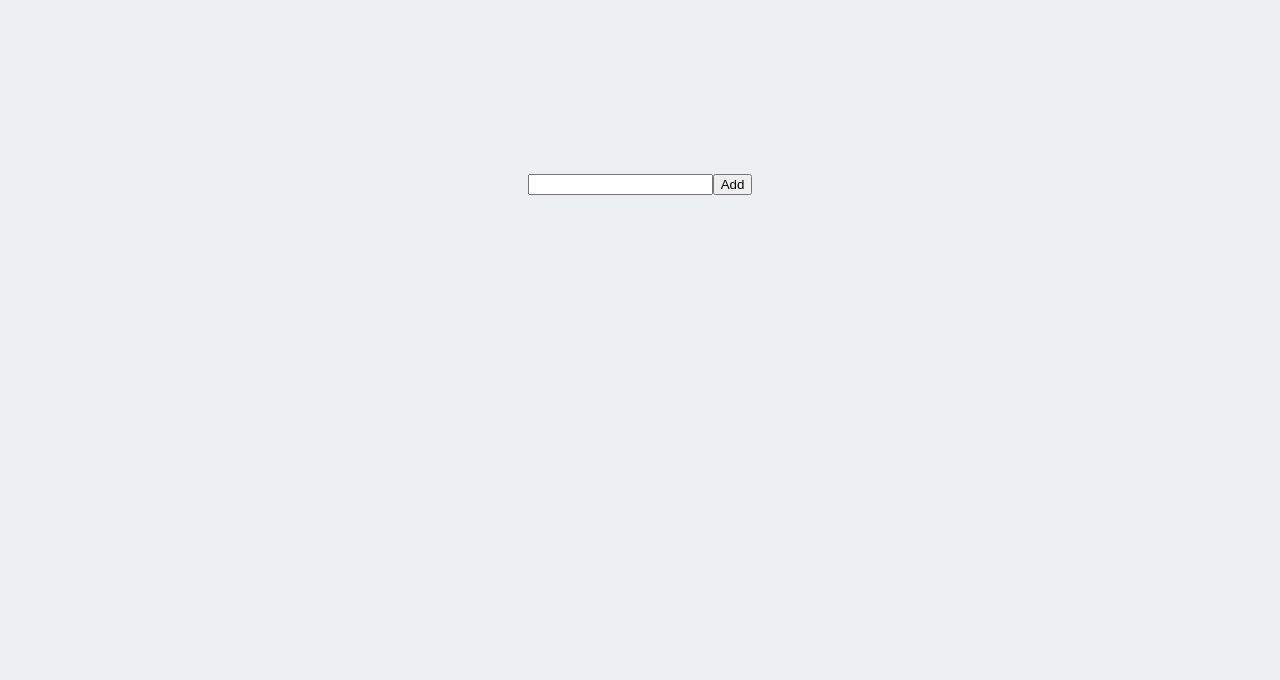
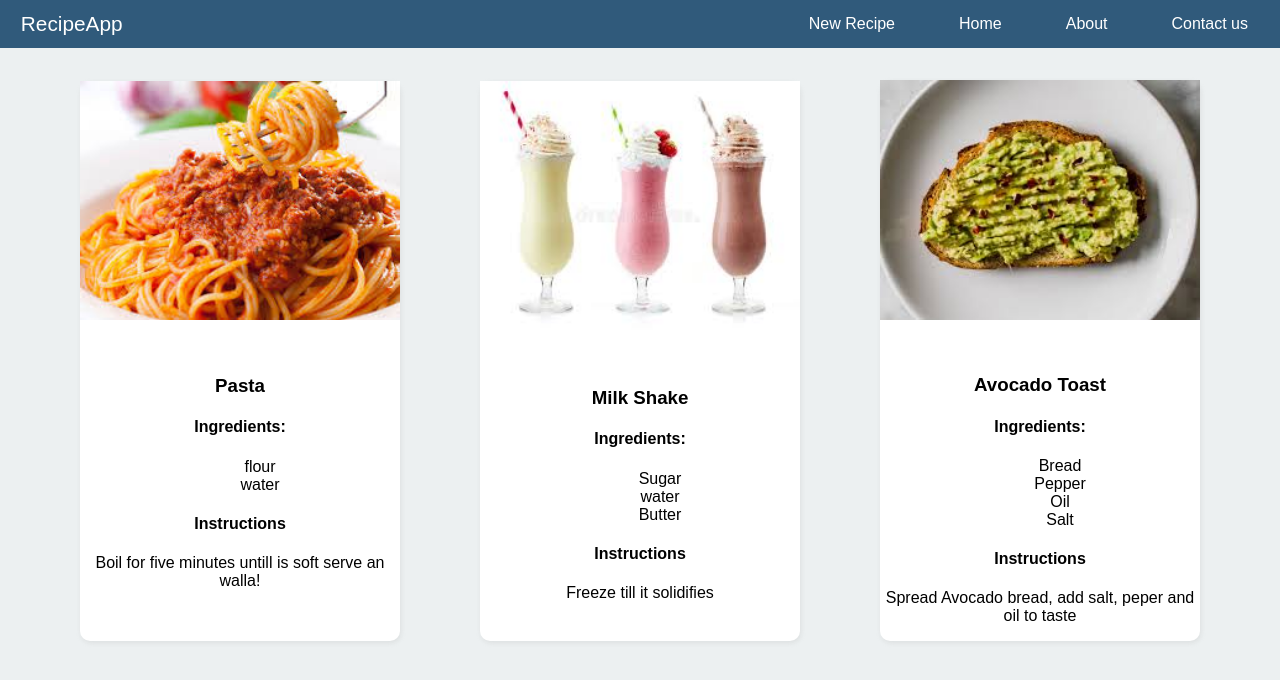
Before and after one commit to Haroonabdulrazaq/React-tutorial, a React (Create React App) app in the folder helloworld/: page / in a window 1280 px wide. Shown: the top 680 px of the page. Built offline with nearby package versions, Linux system fonts and the light colour scheme.

Commit message:
shaerd state with parent

```diff
--- a/helloworld/src/App.js
+++ b/helloworld/src/App.js
@@ -1,16 +1,43 @@
 import React, { Component } from 'react';
 import './App.css';
-import Todo from "./Todo";
+import Navbar from './Navbar';
+import RecipeList from './RecipeList';
+// import Todo from "./Todo";
 
 class App extends Component{
   constructor(props){
     super(props);
+    this.state = {
+      recipes: [{
+        id:1,
+        title: "Pasta",
+        ingredients: ["flour", "water"],
+        img: "spagehtti.jpeg",
+        instructions: "Boil for five minutes untill is soft serve an walla!"
+      },
+      {
+        id:2,
+        title: "Milk Shake",
+        ingredients: ["Sugar", "water", "Butter"],
+        img: "milkshake.jpeg",
+        instructions: "Freeze till it solidifies"
+      },
+      {
+        id:3,
+        title: "Avocado Toast",
+        ingredients: ["Bread", "Pepper", "Oil", "Salt"],
+        img: "Avocado.jpeg",
+        instructions: "Spread Avocado bread, add salt, peper and oil to taste"
+      }],
+      nextRecipeId: 3,
+    }
   }
 
   render(){
     return(
       <div className="App">
-        <Todo/>
+        <Navbar />
+        <RecipeList recipes = {this.state.recipes}/>
       </div>
     )
   }
--- a/helloworld/src/RecipeList.js
+++ b/helloworld/src/RecipeList.js
@@ -6,32 +6,13 @@
 
 
 class RecipeList extends Component {
-  static defaultProps = {
-    recipe: [{
-      title: "Pasta",
-      ingredients: ["flour", "water"],
-      img: "spagehtti.jpeg",
-      instructions: "Boil for five minutes untill is soft serve an walla!"
-    },
-    {
-      title: "Milk Shake",
-      ingredients: ["Sugar", "water", "Butter"],
-      img: "milkshake.jpeg",
-      instructions: "Freeze till it solidifies"
-    },
-    {
-      title: "Avocado Toast",
-      ingredients: ["Bread", "Pepper", "Oil", "Salt"],
-      img: "Avocado.jpeg",
-      instructions: "Spread Avocado bread, add salt, peper and oil to taste"
-    }]
-  }
+
 
   static propTypes = {
-    recipe: PropTypes.arrayOf(PropTypes.object).isRequired
+    recipes: PropTypes.arrayOf(PropTypes.object).isRequired
   }
   render(){
-    let recipes = this.props.recipe.map((r, index)=> <Recipe key ={index} {...r}/> )
+    let recipes = this.props.recipes.map((r)=> <Recipe key ={r.id} {...r}/> )
 
     return (
       <div className="recipe-wrapper" >
--- a/helloworld/src/Todo.js
+++ b/helloworld/src/Todo.js
@@ -35,10 +35,17 @@
     let todo = this.state.lists.map((list, index)=>(
       <li key={index}>{list}</li>
     ))
+    let styles ={
+      border: this.state.input.length > 15? "3px solid red":"1px solid black",
+      padding: 8,
+
+    }
     return(
       <div className="todo-wrapper" >
           <form onSubmit={this.handleSubmit} >
             <input type="text"
+            style={styles}
+            placeholder="what needs to be done?"
             value={this.state.input}
             onChange={this.handleChange}
             />
```
Also changed, not shown: 1 other file (tests, documents, lock files or other folders).
